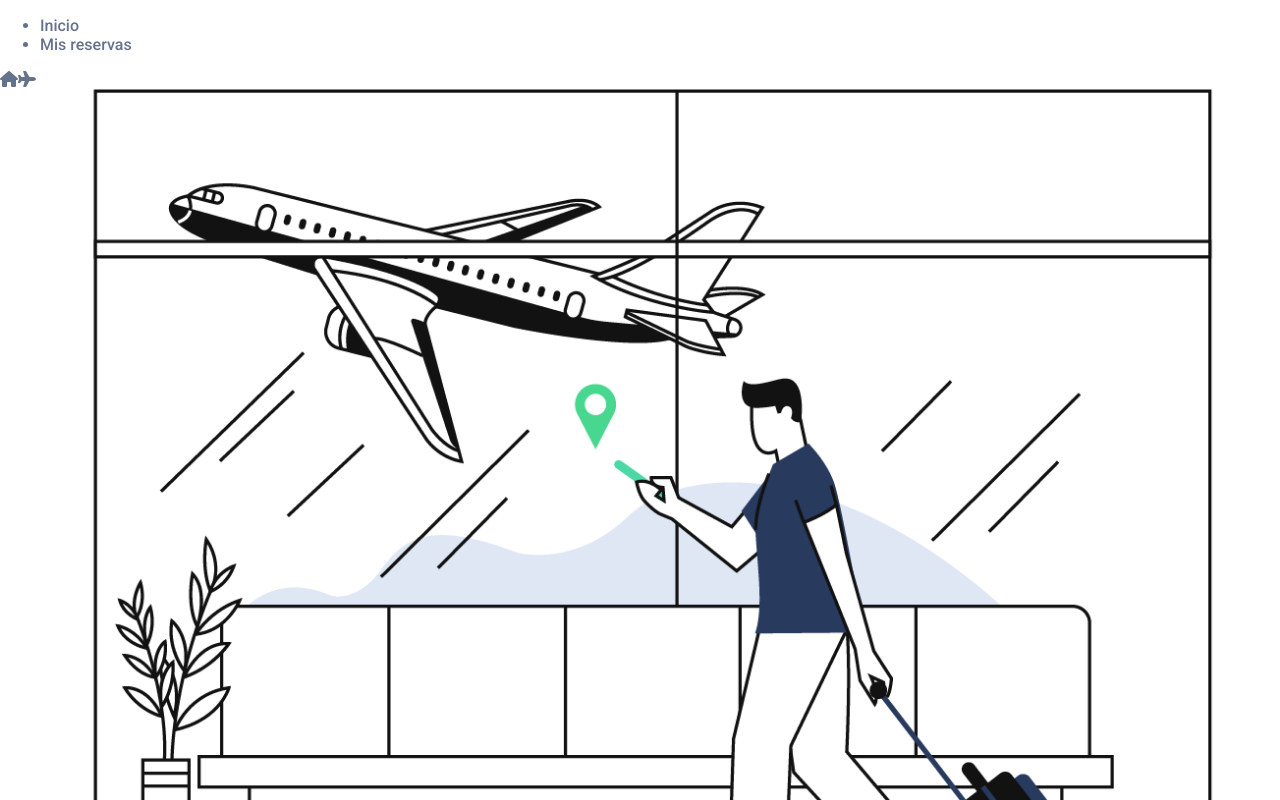
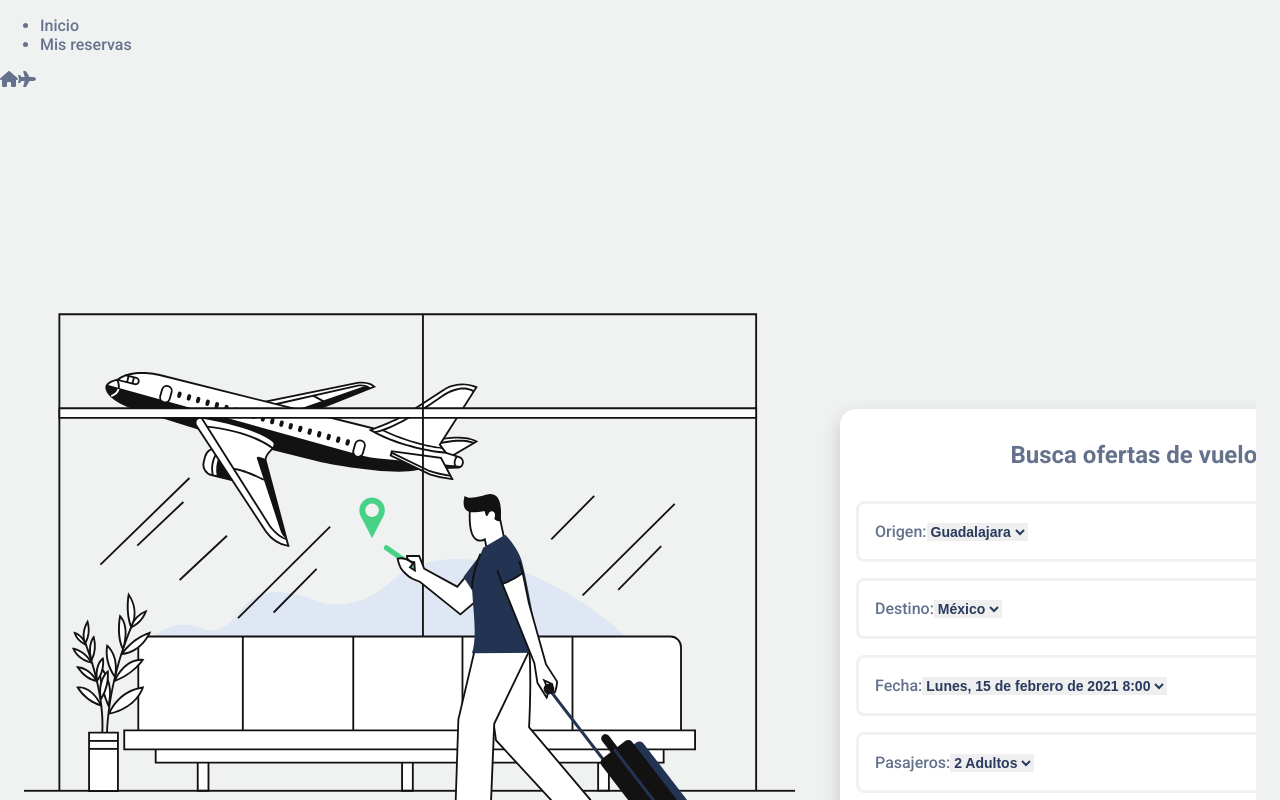
Before and after one commit to Alammduran/airline, a React (Create React App) app: page / in a window 1280 px wide. Shown: the top 800 px of the page. Built offline with nearby package versions, Linux system fonts and the light colour scheme; no server answers.

Commit message:
CSS Search Form

```diff
--- a/src/App.css
+++ b/src/App.css
@@ -5,7 +5,7 @@
 /********** Colores **********/
 --primary-color: #283A5E;
 --secondary-color:#4AD9A4;
---input-color:#48D78F;
+--input-color:#0B64FB;
 --text-color:#65728C;
 --body-color:#F0F2F1;
 --back-color: #000000;
@@ -36,6 +36,7 @@ body{
   font-family: var(--body-font);
   font-size: var(--normal-font-size);
   color: var(--text-color);
+  background-color: var(--body-color);
 }
 h1{
   margin: 0;
@@ -51,7 +52,6 @@ img{
 }
 
 button{
-
   color: var(--white-color);
   background-color: var(--input-color);
   border-radius: 10px;
@@ -65,11 +65,110 @@ button{
 
 }
 
+button:hover{
+  background-color: var(--secondary-color);
+}
+
+
+/********** Search Form **********/
 .container{
+  display: grid;
+  grid-template-columns: 100%;
+  height: 80vh;
+  margin-left: 1.5rem;
+  margin-right: 1.5rem;
+  margin-bottom: 10.5rem;
+}
+
+.container__content{
+  display: grid;
+}
+
+.container__img{
+  justify-self: center;
+}
+
+.container__img img{
+  width: 400px;
+  margin-top: 1rem;
+}
+
+.container__forms{
+  position: relative;
+  height: 360px;
+}
+
+.container__form{
+  width: 100%;
+  background-color: var(--white-color);
+  padding: 2rem 1rem;
+  border-radius: 1rem;
+  text-align: center;
+  box-shadow: 0 8px 20px rgba(35, 0, 77, .2);
+}
+
+.container__title{
+  font-size: var(--h1-font-size);
+  margin-bottom: 2rem;
+}
+
+
+.container__box{
+  display: grid;
+  grid-template-columns: max-content 1fr;
+  column-gap: .5rem;
+  padding: 1.125rem 1rem;
+  background-color: var(--white-color);
+  border-radius: .5rem;
+  margin: 1rem 0rem;
+  border: 3px solid var(--body-color);
 
 }
 
+ .container__input{
+  border: none;
+  outline: none;
+  font-size: var(--small-font-size);
+  font-weight: 700;
+  color: var(--primary-color);
+}
 
-.search-form-container{
+/********** Medias Queries **********/
+@media screen and (min-width: 576px){
+  .container__forms{
+     width: 600px;
+    justify-self: center;
+
+  }
+}
+
+@media screen and (min-width: 1024px){
+  .container{
+    height: 100vh;
+    overflow: hidden;
+    }
+
+  .container__content{
+    grid-template-columns: repeat(2, max-content);
+    justify-content: center;
+    align-items: center;
+
+  }
+
+  .container__img{
+    display: flex;
+    width: 1000px;
+    height: 1000px;
+    border-radius: 1rem;
+    padding-left: 10rem;
+  }
+
+  .container__img img{
+    width: 800px;
+    margin-top: 0;
+  }
+
+
+
 
 }
--- a/src/pages/home/index.js
+++ b/src/pages/home/index.js
@@ -5,13 +5,14 @@ const Home = () => {
     <div className="container">
         <div className="container__content">
             <div className="container__img">
-                <img src="/assets/img/airport.png" alt="Airport"/>
+                <img src="/assets/img/airport.svg" alt="Airport"/>
             </div>
 
             <div className="container__forms">
                 <form action="" className="container__form">
                     <h1 className="container__title">Busca ofertas de vuelos</h1>
 
+                    <div className="container__box">
                         <label>
                             Origen:
                             <select className="container__input">
@@ -21,7 +22,9 @@ const Home = () => {
                                 <option value="4">Cuatro</option>
                             </select>
                         </label>
+                    </div>
 
+                    <div className="container__box">
                         <label>
                             Destino:
                             <select className="container__input">
@@ -31,7 +34,9 @@ const Home = () => {
                                 <option value="4">Cuatro</option>
                             </select>
                         </label>
+                    </div>
 
+                    <div className="container__box">
                         <label>
                             Fecha:
                             <select className="container__input">
@@ -41,7 +46,9 @@ const Home = () => {
                                 <option value="4">Cuatro</option>
                             </select>
                         </label>
+                    </div>
 
+                    <div className="container__box">
                         <label>
                             Pasajeros:
                             <select className="container__input">
@@ -51,8 +58,9 @@ const Home = () => {
                                 <option value="4">Cuatro</option>
                             </select>
                         </label>
+                    </div>
 
-                    <button href="#" className="">Buscar vuelos</button>
+                    <button href="#">Buscar vuelos</button>
 
 
                 </form>
```
Also changed, not shown: public/assets/img/airport.png (deleted), public/assets/img/airport.svg (added). Lines whose indentation alone changed are shown as unchanged.
